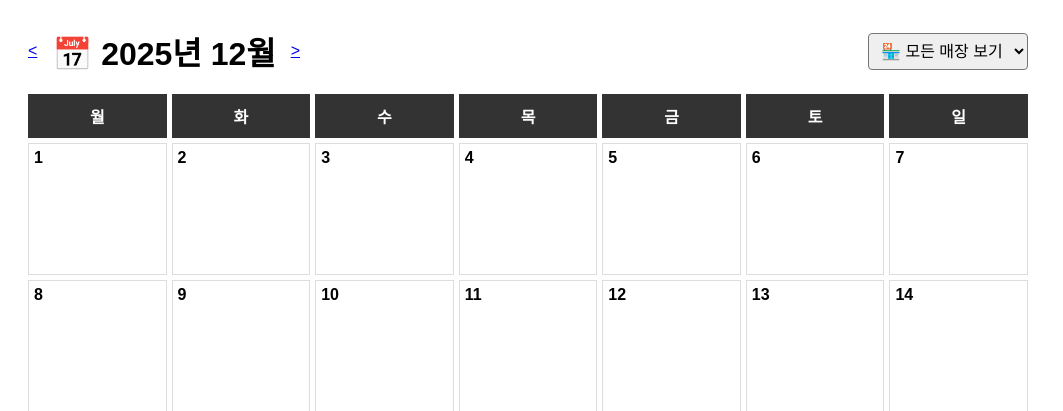
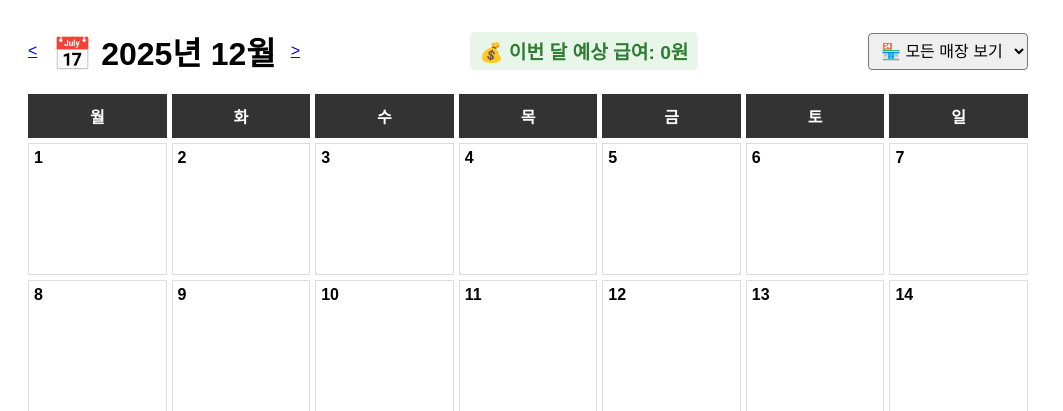
Before and after one commit to clara4795/alba_deta_db, a Flask app: page /dashboard in a window 1280 px wide. Shown: the top 411 px of the page, without its empty margins (0-1063 px from the left). Run offline with Flask 3, Linux system fonts and the light colour scheme; the visitor is signed in with stand-in values (Sample User, id 1); data that the repository does not hold is empty; some libraries are stand-ins or nearby versions.

Commit message:
monthly salary

```diff
--- a/app.py
+++ b/app.py
@@ -120,9 +120,12 @@ def dashboard():
     sql_schedule = f"""
         SELECT
             s.schedule_id, st.store_id, st.name, s.start_time, s.end_time,
-            d.deta_id, d.status, d.accepter_id
+            d.deta_id, d.status, d.accepter_id,
+            su.hourly_wage,
+            s.work_time
         FROM Schedule s
         JOIN Store st ON s.store_id = st.store_id
+        JOIN StoreUser su ON s.store_id = su.store_id AND s.user_id = su.user_id
         LEFT JOIN Deta d ON s.schedule_id = d.schedule_id
         WHERE s.user_id = %s
           AND EXTRACT(YEAR FROM s.start_time) = %s
@@ -193,6 +196,7 @@ def dashboard():
     # 데이터 가공 (Calendar Map 만들기)
     # -------------------------------------------------------
     schedule_map = {}
+    total_salary = 0
 
     # 1. 내 스케줄 처리
     for row in my_rows:
@@ -201,13 +205,29 @@ def dashboard():
         color_idx = row[1] % len(STORE_COLORS)
         bg_color = STORE_COLORS[color_idx]
 
+        # ★ [급여 계산 로직]
+
+        hourly_wage = row[8] if row[8] else 0 # 시급이 없으면 0원 처리
+        work_interval = row[9]
+
+        daily_wage = 0
+        if work_interval:
+            # timedelta에서 '총 시간(hour)' 추출하기
+            total_hours = work_interval.total_seconds() / 3600
+            daily_wage = int(total_hours * hourly_wage)
+
+        # 총 급여에 누적
+        total_salary += daily_wage
+
         info = {
             'type': 'confirmed',
             'id': row[0],
             'store_name': row[2],
             'time_str': f"{row[3].strftime('%H:%M')}~{row[4].strftime('%H:%M')}",
             'status': row[6] if row[6] else '없음',
-            'bg_color': bg_color # 색상 추가
+            'bg_color': bg_color,
+            'daily_wage': daily_wage,
+            'wage_formatted': f"{daily_wage:,}"
         }
         if day in schedule_map: schedule_map[day].append(info)
         else: schedule_map[day] = [info]
@@ -232,6 +252,8 @@ def dashboard():
 
     cal = calendar.monthcalendar(year, month)
 
+    total_salary_str = f"{total_salary:,}"
+
     return render_template('dashboard.html',
                            name=session['name'], user_id=user_id,
                            year=year, month=month,
@@ -239,6 +261,7 @@ def dashboard():
                            all_requests=all_requests, # 전체 리스트 전달
                            my_stores=my_stores, current_store_id=current_store_id, # 필터용 데이터
                            current_store_name=current_store_name,
+                           total_salary=total_salary_str,
                            prev_year=prev_year, prev_month=prev_month,
                            next_year=next_year, next_month=next_month)
 
--- a/templates/dashboard.html
+++ b/templates/dashboard.html
@@ -61,6 +61,10 @@
             <a href="{{ url_for('dashboard', year=next_year, month=next_month, store_id=current_store_id) }}">&gt;</a>
         </div>
 
+        <div style="font-size: 1.2em; font-weight: bold; color: #2e7d32; background-color: #e8f5e9; padding: 5px 10px; border-radius: 5px; display: inline-block;">
+                💰 이번 달 예상 급여: {{ total_salary }}원
+        </div>
+
         <form action="{{ url_for('dashboard') }}" method="get">
             <input type="hidden" name="year" value="{{ year }}">
             <input type="hidden" name="month" value="{{ month }}">
@@ -74,6 +78,7 @@
                 {% endfor %}
             </select>
         </form>
+
     </div>
 
     <div class="calendar-container">
@@ -134,7 +139,7 @@
         {% endfor %}
     </div>
 
-   <div style="max-width: 1000px; margin-top: 40px; border-top: 2px solid #eee; padding-top: 20px;">
+     <div style="max-width: 1000px; margin-top: 40px; border-top: 2px solid #eee; padding-top: 20px;">
 
         <h2>📋 {{ current_store_name }} 대타 현황</h2>
 
@@ -196,6 +201,7 @@
         </table>
     </div>
 
+
     <br><br>
     <a href="/" style="color: #666; text-decoration: none;">로그아웃</a>
 </body>
```
